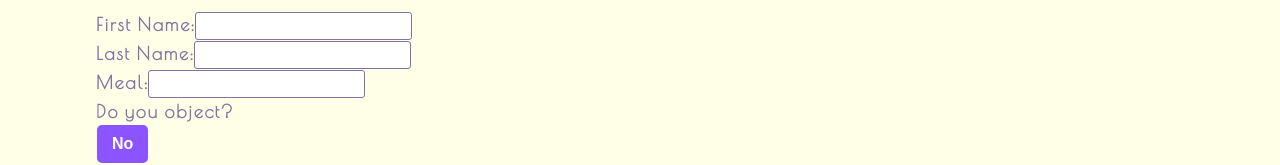
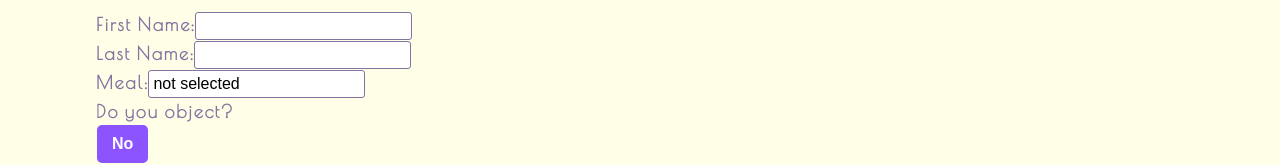
Before and after one commit to x64515/weddings, a React (Create React App) app in the folder client/: page /guestportal in a window 1280 px wide. Shown: the part 135-300 px from the top of the page. Built offline with nearby package versions, Linux system fonts and the light colour scheme.

Commit message:
changed formState to include firstName, lastName, and foodChoice

```diff
--- a/client/src/pages/GuestPortal.js
+++ b/client/src/pages/GuestPortal.js
@@ -10,7 +10,7 @@ function GuestPortal() {
   });
 
   const [errorMessage, setErrorMessage] = useState("");
-  const { name, email } = formState;
+  const { firstName, lastName, foodChoice } = formState;
 
   const handleSubmit = (e) => {
     e.preventDefault();
@@ -49,7 +49,7 @@ function GuestPortal() {
           <input
             type="text"
             name="name"
-            defaultValue={name}
+            defaultValue={firstName}
             onBlur={handleChange}
           />
         </div>
@@ -58,7 +58,7 @@ function GuestPortal() {
           <input
             type="text"
             name="name"
-            defaultValue={name}
+            defaultValue={lastName}
             onBlur={handleChange}
           />
         </div>
@@ -67,7 +67,7 @@ function GuestPortal() {
           <input
             type="text"
             name="foodChoice"
-            defaultValue={name}
+            defaultValue={foodChoice}
             onBlur={handleChange}
           />
         </div>
```
